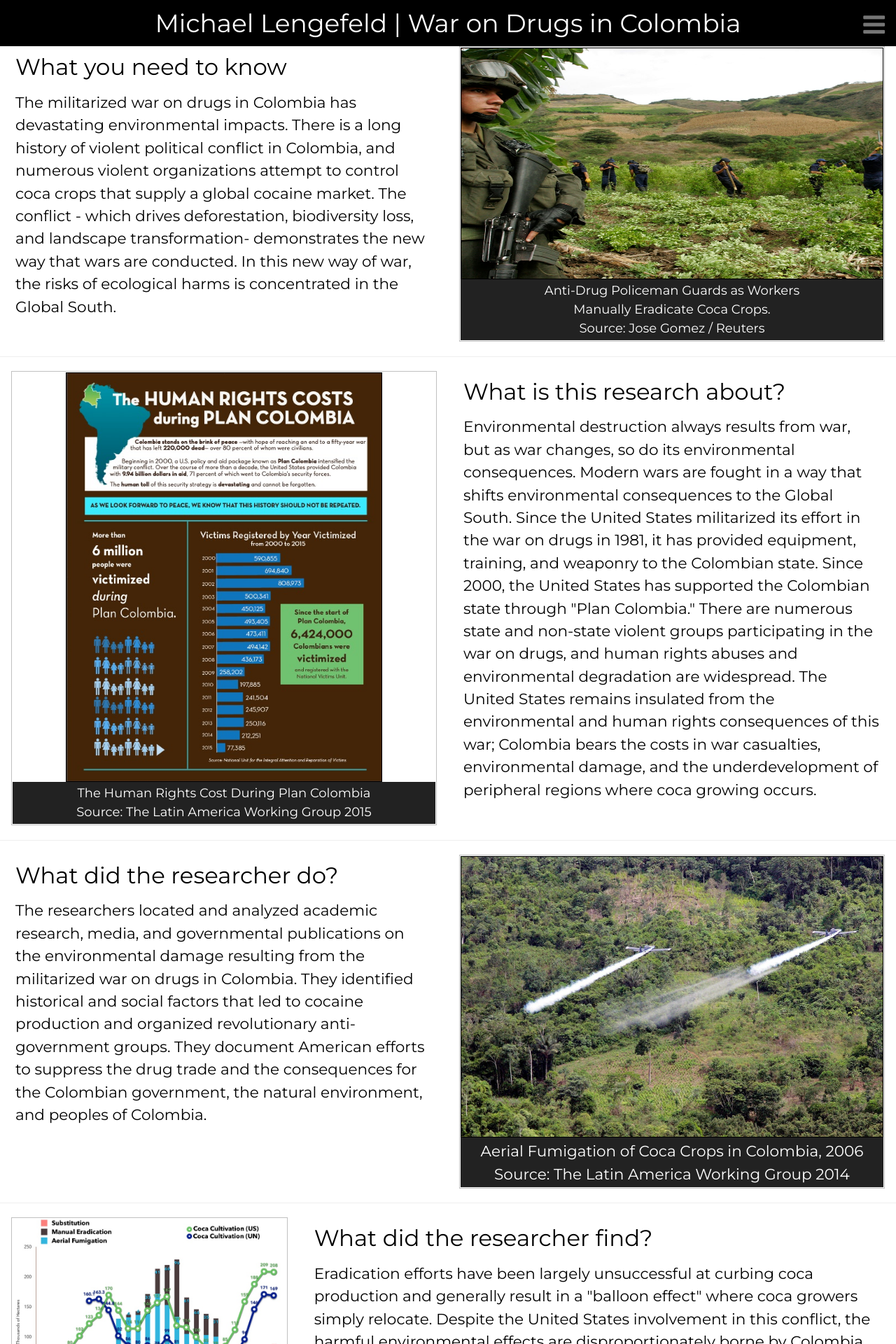
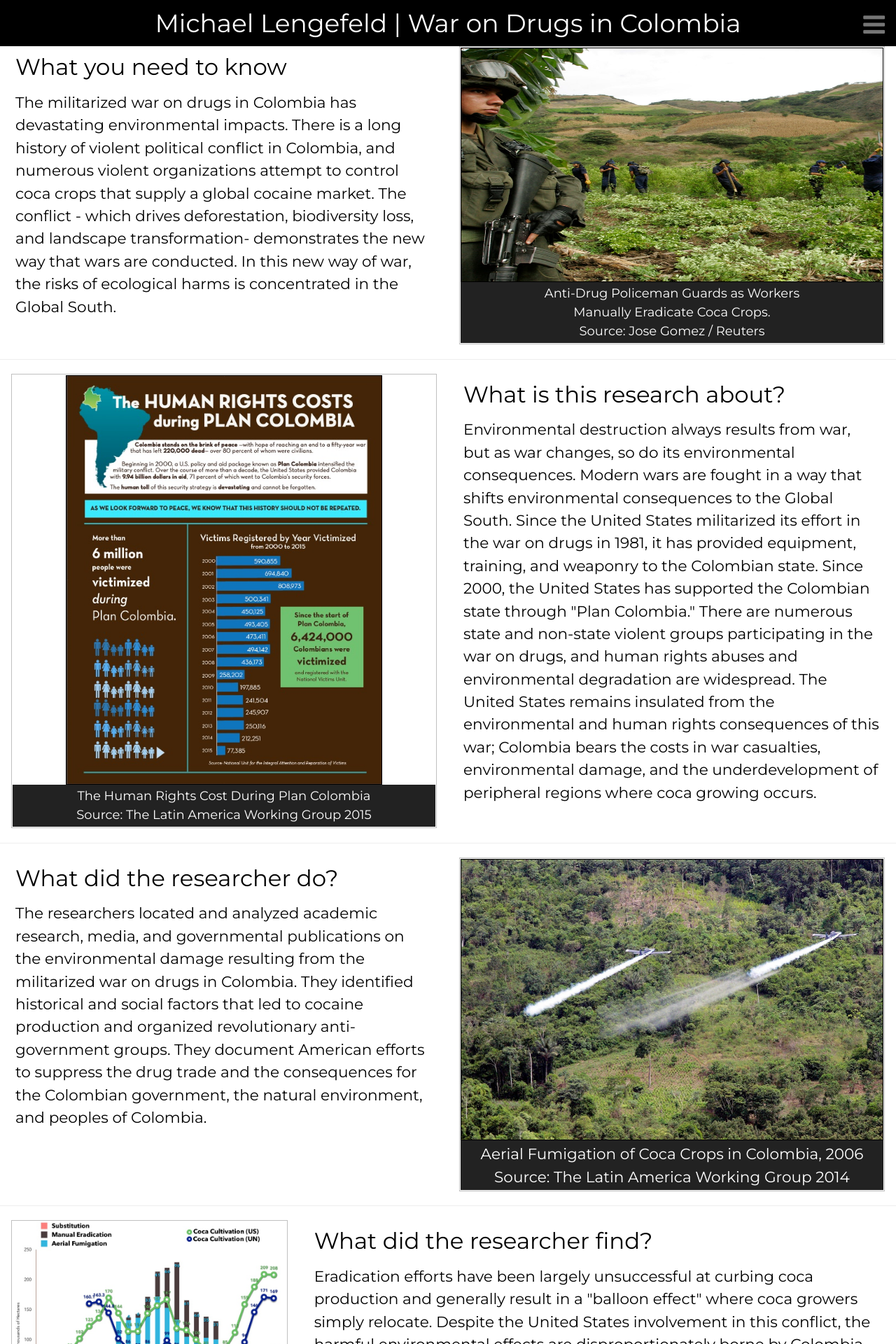
Before and after one commit to resilience1/resilience1.github.io, a Jekyll site: the page built from research/colombia.html, in a window 1280 px wide. Shown: the top 1920 px of the page at 70% size. Built offline with Jekyll 4.4.1, drawn with Linux system fonts in a browser that asks for light colours; nearby versions of some CDN libraries.

Commit message:
Update colombia.html

```diff
--- a/research/colombia.html
+++ b/research/colombia.html
@@ -194,7 +194,7 @@
 	</div>
 	<div class="w3-half w3-container">
 		<figure class="item">
-    		<img src="/img/cocaerad.jpg" alt="Coca Crop Eradication" style="width:100%; max-height: 331px; border:1px solid black">
+    		<img src="/img/cocaerad.jpg" alt="Coca Crop Eradication" style="width:100%; max-height: 335px; border:1px solid black">
    		<figcaption class="caption">Anti-Drug Policeman Guards as Workers<br>Manually Eradicate Coca Crops.<br>Source: Jose Gomez / Reuters
 		</figcaption>
 		</figure>
```
